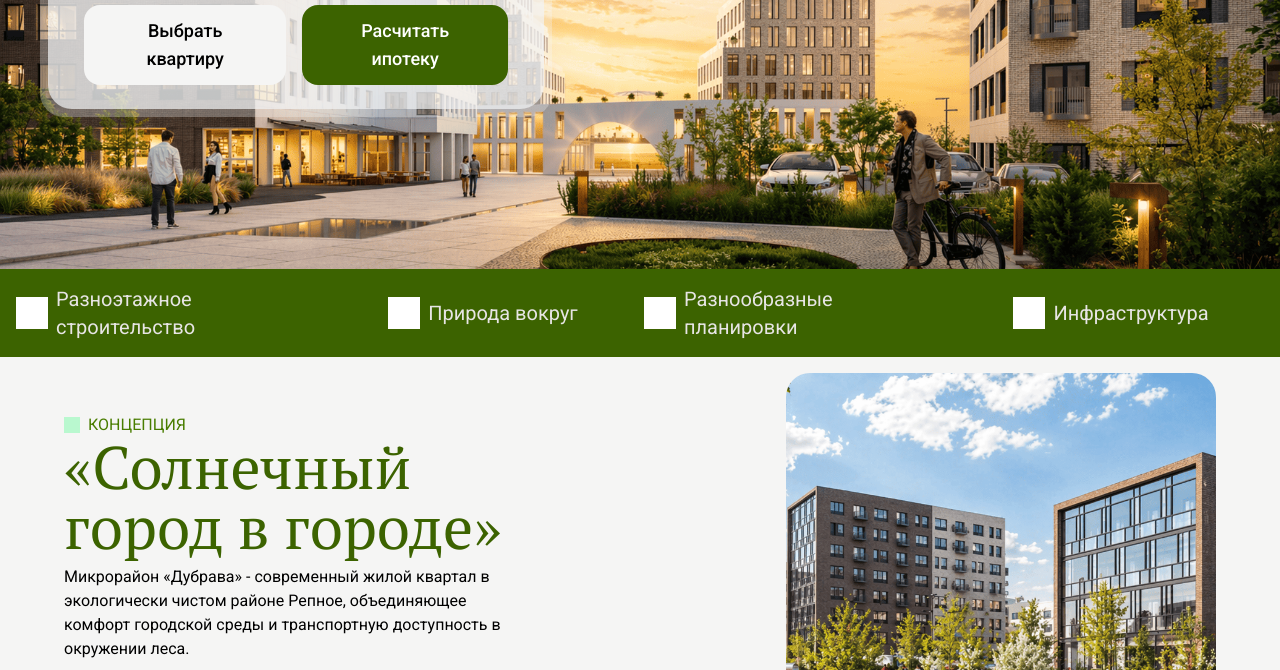
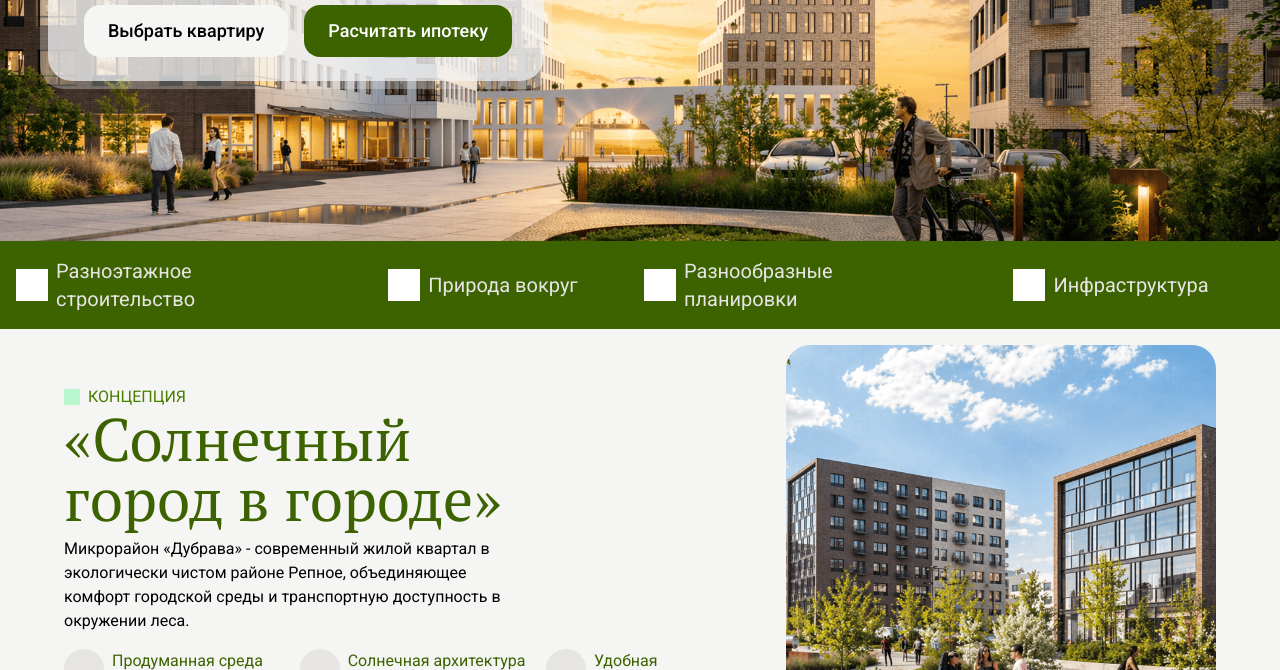
Before and after one commit to Crioc0/onix, a website built with Vite: page index.html in a window 1280 px wide. Shown: the part 328-998 px from the top of the page. Built offline with nearby package versions, Linux system fonts and the light colour scheme.

Commit message:
Добавил nowrap в заголовок

```diff
--- a/index.html
+++ b/index.html
@@ -66,10 +66,10 @@
                     <p class="text-lg mb-2">Квартиры от 115 000 ₽/м² - 20 мин до центра города</p>
                     <div class="flex flex-col sm:flex-row gap-4">
                         <a href="#conception"
-                           class="bg-stone-100 hover:bg-stone-200 focus:ring-4 focus:ring-stone-300 font-medium rounded-lg text-lg px-6 py-3 text-center">Выбрать
+                           class="bg-stone-100 hover:bg-stone-200 focus:ring-4 focus:ring-stone-300 font-medium text-nowrap rounded-lg text-lg px-6 py-3 text-center">Выбрать
                             квартиру</a>
                         <a href="#calculator"
-                           class="text-white bg-lime-800 hover:bg-lime-700 focus:ring-4 focus:outline-none focus:ring-primary-300 font-medium rounded-lg text-lg px-6 py-3 text-center">Расчитать
+                           class="text-white bg-lime-800 hover:bg-lime-700 focus:ring-4 focus:outline-none focus:ring-primary-300 font-medium text-nowrap rounded-lg text-lg px-6 py-3 text-center">Расчитать
                             ипотеку</a>
                     </div>
                 </div>
@@ -354,11 +354,11 @@
                     <h3 class="text-2xl text-start">18 га. Вторая позиция</h3>
 
                 </article>
-                <arcticle class="flex-1 relative border border-gray-300 rounded p-3">
+                <article class="flex-1 relative border border-gray-300 rounded p-3">
                     <div class="absolute -top-2 bg-lime-700 px-4  text-white rounded-2xl">Март 2026</div>
                     <img src="./src/assets/conception-main.png" class="mb-2" alt="">
                     <h3 class="text-2xl text-start">18 га. Третья позиция</h3>
-                </arcticle>
+                </article>
             </div>
             <a href="#contacts"
                class="text-white max-w-full block md:max-w-xl mx-auto  bg-lime-800 hover:bg-lime-700 focus:ring-4 focus:outline-none focus:ring-primary-300 font-medium rounded-lg text-base sm:text-lg px-6 py-3  transition">
```
